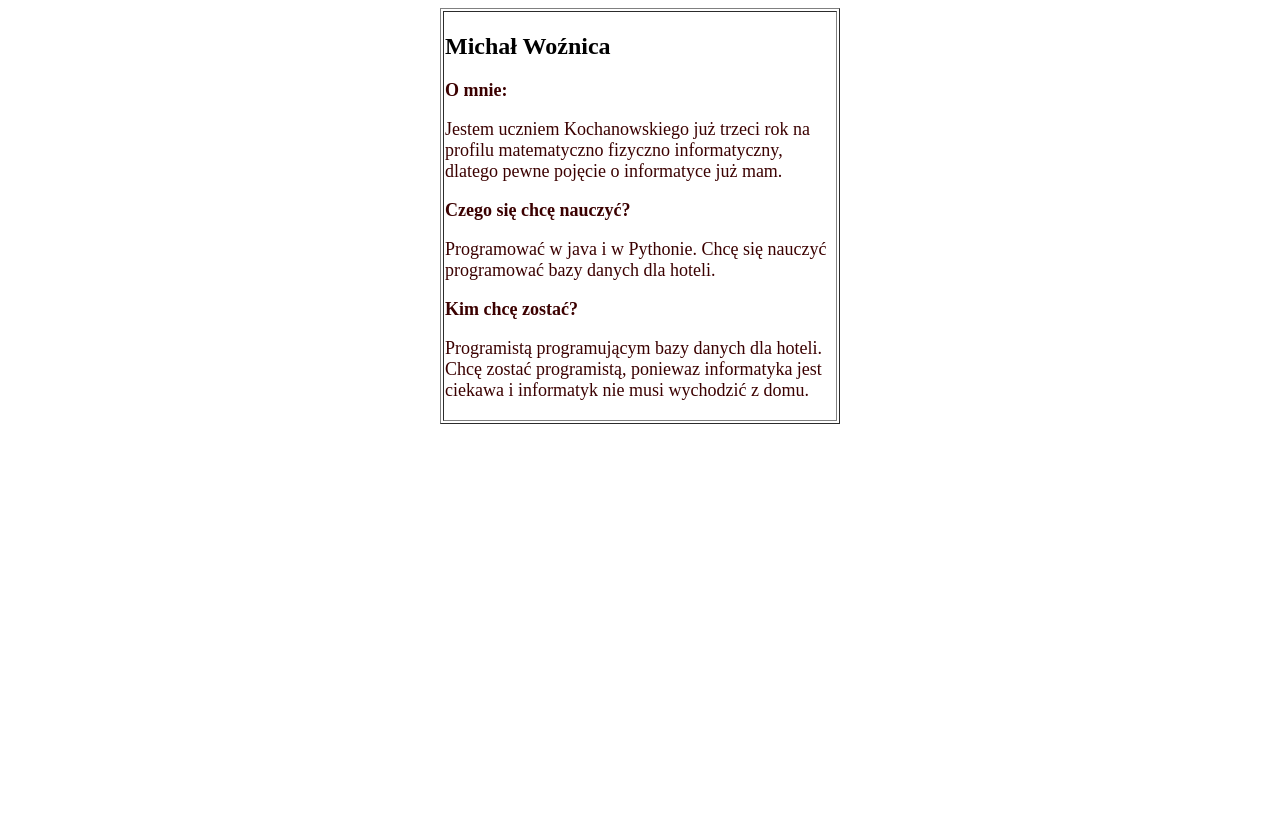
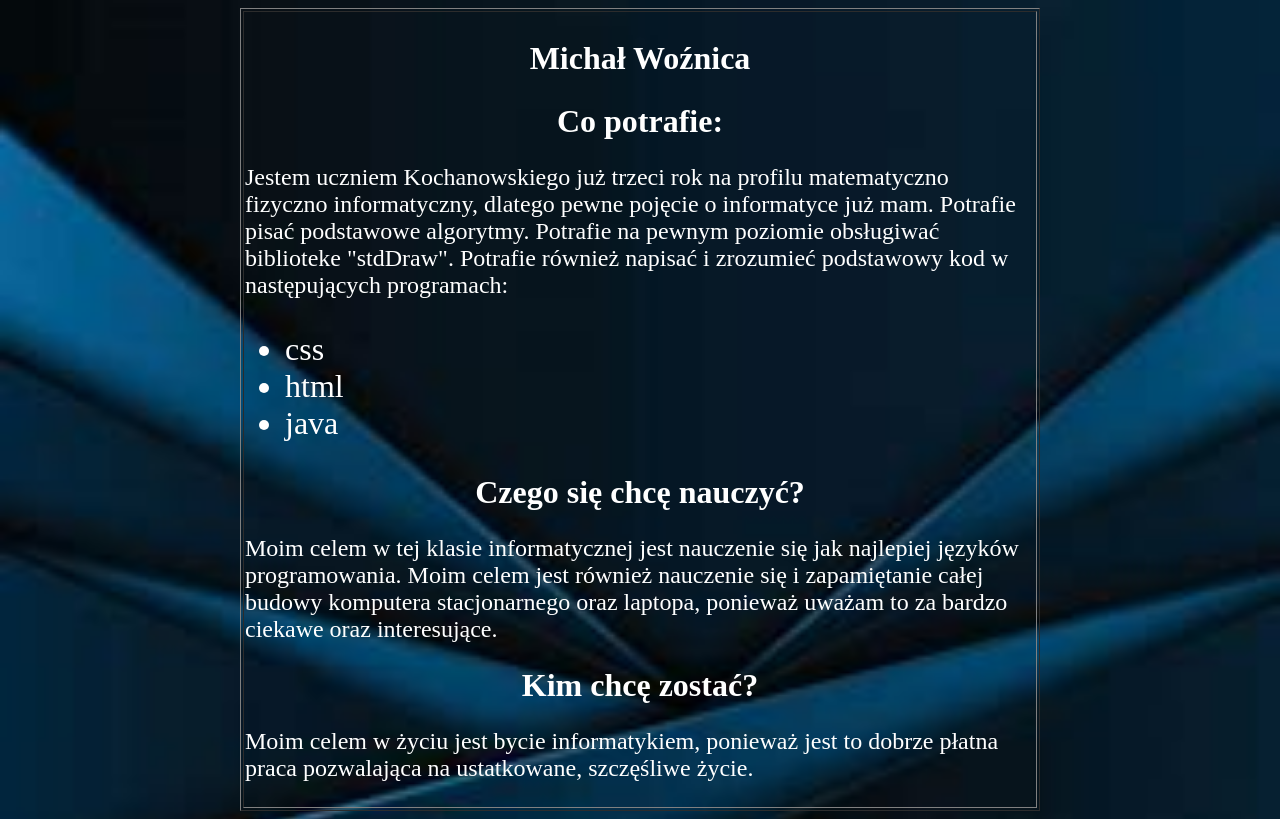
Before and after one commit to Kidnapper13/Kidnapper13.github.io, a plain HTML site: page index.html in a window 1280 px wide. Drawn offline with Linux system fonts and the light colour scheme; a web font is replaced by a local one.

Commit message:
Add files via upload

```diff
--- a/index.html
+++ b/index.html
@@ -14,16 +14,29 @@
 
 
 
-   <table align="center" border="1" spacing="1" padding="1" width="400">
+   <table align="center" border="1" spacing="1" padding="1" width="800">
 <tr>
 <td>
-    <h2><b>Michał Woźnica</h2></b>
-    <p><b>O mnie:</p></b>
-    <p>Jestem uczniem Kochanowskiego już trzeci rok na profilu matematyczno fizyczno informatyczny, dlatego pewne pojęcie o informatyce już mam.</p>
-    <p><b>Czego się chcę nauczyć?</p></b>
-    <p>Programować w java i w Pythonie. Chcę się nauczyć programować bazy danych dla hoteli.</p>
-    <p><b>Kim chcę zostać?</p></b>
-    <p>Programistą programującym bazy danych dla hoteli. Chcę zostać programistą, poniewaz informatyka jest ciekawa i informatyk nie musi wychodzić z domu.</p>
+    <h2 class="p1"><b><center>Michał Woźnica</center></h2></b>
+
+    <p><b class="p1"><center>Co potrafie:</center></p></b>
+
+    <p>Jestem uczniem Kochanowskiego już trzeci rok na profilu matematyczno fizyczno informatyczny, dlatego pewne pojęcie o informatyce już mam. Potrafie pisać podstawowe algorytmy. Potrafie na pewnym poziomie obsługiwać biblioteke "stdDraw". Potrafie również napisać i zrozumieć podstawowy kod w następujących programach:</p>
+
+<ul class="p1">
+    <li>css</li>
+    <li>html</li>
+    <li>java</li>
+</ul>
+
+    <p><b class="p1"><center>Czego się chcę nauczyć?</center></p></b>
+
+
+    <p>Moim celem w tej klasie informatycznej jest nauczenie się jak najlepiej języków programowania. Moim celem jest również nauczenie się i zapamiętanie całej budowy komputera stacjonarnego oraz laptopa, ponieważ uważam to za bardzo ciekawe oraz interesujące.</p>
+
+    <p><b class="p1"><center>Kim chcę zostać?</center></p></b>
+
+    <p>Moim celem w życiu jest bycie informatykiem, ponieważ jest to dobrze płatna praca pozwalająca na ustatkowane, szczęśliwe życie.</p>
 
 
 
--- a/style.css
+++ b/style.css
@@ -1,13 +1,30 @@
 p
 {
-color: rgb(59, 0, 0);
+color: white;
 
-font-size:large;
+font-size:x-large;
+
+}
+
+.p1 {
+color: white;
+font-size: xx-large;
 
 
 }
+
+
 body
 {
+background-image: url("back.jpg");
+background-repeat: no-repeat;
+background-attachment: fixed;
+background-position: center;
+background-size: cover;
+
+
+
+
 
 
 
```
Also changed, not shown: back.jpg (added).
